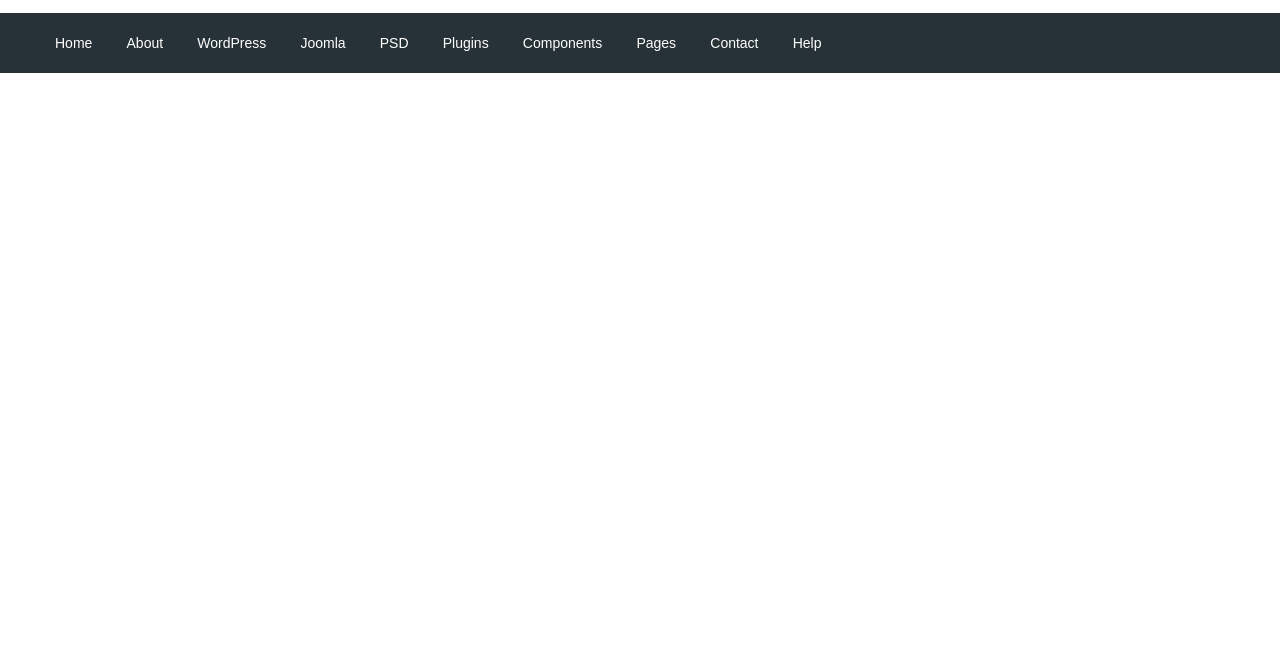
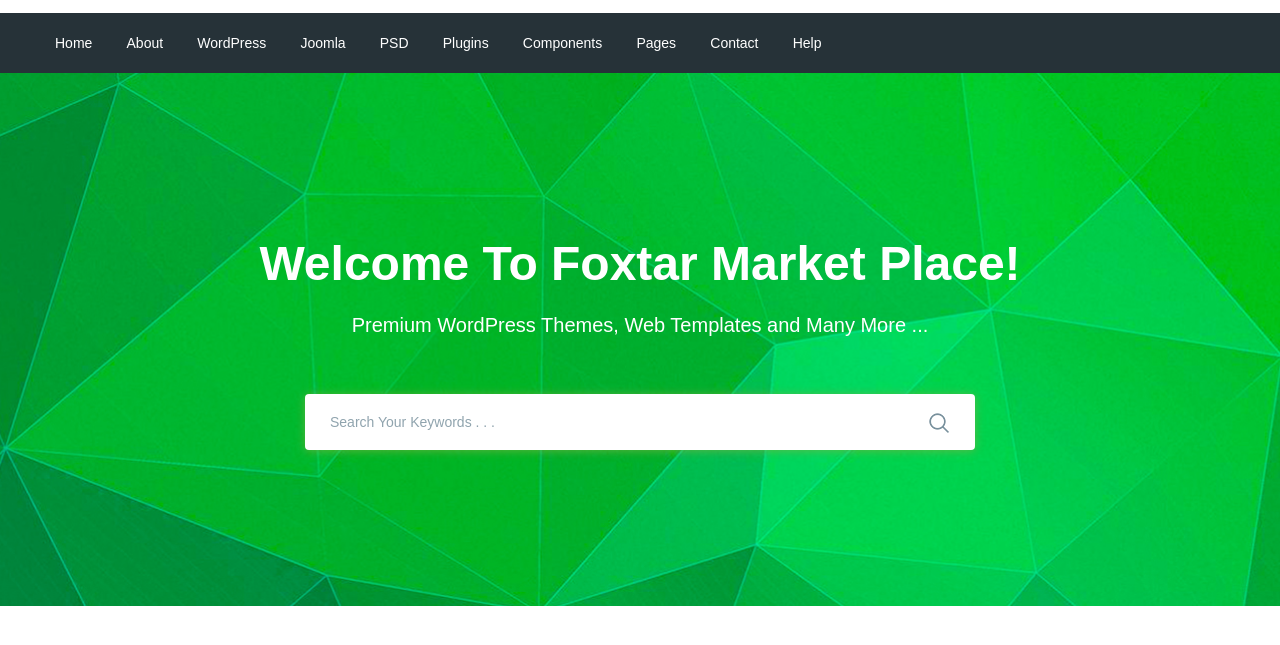
Before and after one commit to artemdiduk/moderno, a website: page app/index.html in a window 1280 px wide. Shown: the part 77-722 px from the top of the page. Drawn offline with nearby package versions, Linux system fonts and the light colour scheme; files that its build step writes are made by us from their sources.

Commit message:
add seacrh section

```diff
--- a/app/index.html
+++ b/app/index.html
@@ -102,6 +102,29 @@
 
     </header>
 
+    <section class="search" style="background-image: url('/images/search-bg.jpg');">
+        <div class="container">
+            <div class="search__inner">
+                <div class="search__inner-title">
+                    Welcome To Foxtar Market Place!
+                </div>
+                <div class="search__inner-text">
+                    Premium WordPress Themes, Web Templates and Many More ...
+                </div>
+
+                <div class="search__inner-form">
+                    <form action="">
+                        <input type="text" placeholder="Search Your Keywords . . ." required>
+                        <button type="submit">
+                            <img src="images/icons/search.png" alt="">
+                        </button>
+                    </form>
+                </div>
+
+            </div>
+        </div>
+    </section>
+
 
     <script src="https://ajax.googleapis.com/ajax/libs/jquery/3.5.1/jquery.min.js"></script>
     <script src="js/libs.min.js"></script>
--- a/app/scss/style.scss
+++ b/app/scss/style.scss
@@ -57,3 +57,60 @@
     }
 
 }
+
+.search {
+    background-repeat: no-repeat;
+    background-size: cover;
+    background-position: center;
+    min-height: 533px;
+}
+
+.search__inner {
+    padding: 155px 0px 100px;
+    color: #fff;
+    text-align: center;
+     &-title{
+         margin-bottom: 10px;
+         font-size: 48px;
+         font-weight: 700;
+         line-height: 72px;
+     }
+     &-text{
+         margin-bottom: 54px;
+         font-size: 20px;
+         line-height: 30px;
+    }
+    &-form{
+       max-width: 670px;
+       margin: 0 auto;
+       position: relative;
+        input{
+            display: block;
+            width: 100%;
+            box-shadow: 0px 1px 10px 0px rgba(124, 178, 64, 0.75);
+            border-radius: 4px;
+            height: 56px;
+            border: none;
+            font-size: 14px;
+            font-weight: 500;
+            outline: none;
+            padding-left: 25px;
+            padding-right: 60px;
+            &::placeholder{
+                color: #90a4ae;
+                font-weight: 500;
+
+            }
+
+        }
+        button{
+            position: absolute;
+            border: none;
+            background-color: transparent;
+            right: 20px;
+            top: 18px;
+
+        }
+    }
+
+}
```
Also changed, not shown: app/images/icons/search.png (added), app/images/icons/search.svg (added), app/images/search-bg.jpg (added).
